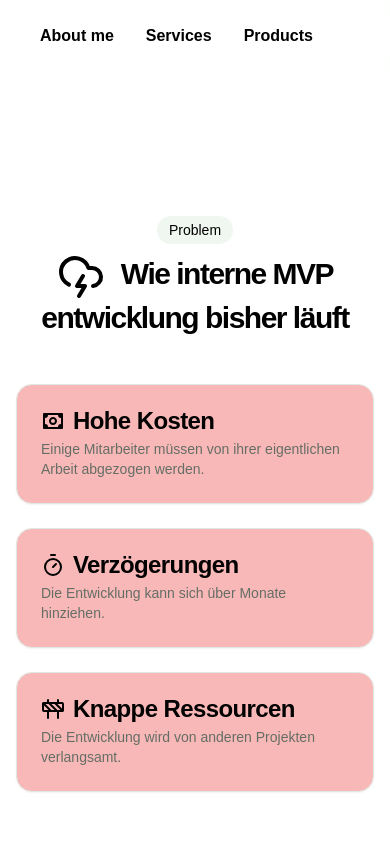
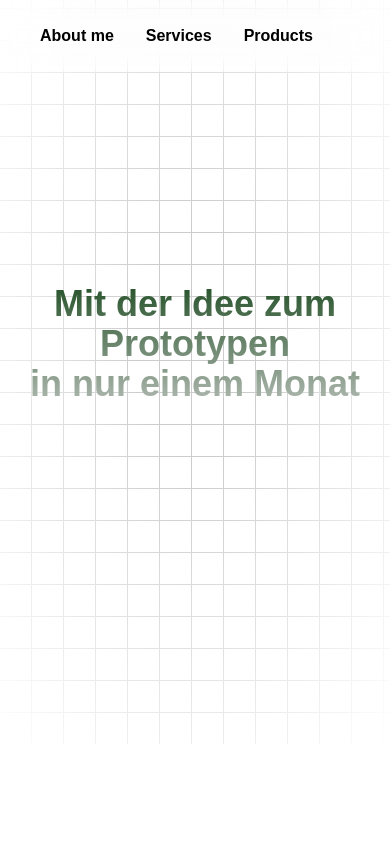
Before and after one commit to tillhoffmann1411/personal-website, a Next.js app: page /services/mvp-dev in a window 390 px wide. Shown: the top 844 px of the page. Built offline with nearby package versions, Linux system fonts and the light colour scheme; a web font is replaced by a local one.

Commit message:
improved hero height

```diff
--- a/components/mvp-dev/hero.tsx
+++ b/components/mvp-dev/hero.tsx
@@ -2,7 +2,7 @@ import React from 'react'
 
 export default function Hero() {
     return (
-        <section className='h-5/6 md:h-screen max-w-full'>
+        <section className='h-screen max-w-full -mt-32 sm:mt-0'>
             <div className="h-[50rem] w-full dark:bg-black bg-white  dark:bg-grid-white/[0.2] bg-grid-black/[0.2] fixed flex items-center justify-center -z-50">
                 <div className="absolute w-full pointer-events-none inset-0 flex items-center justify-center dark:bg-black bg-white [mask-image:radial-gradient(ellipse_at_center,transparent_20%,black)]"></div>
                 <p className="text-4xl sm:text-7xl font-bold relative bg-clip-text text-transparent bg-gradient-to-b from-primary to-neutral-300 py-8 text-center sm:text-left">
```
